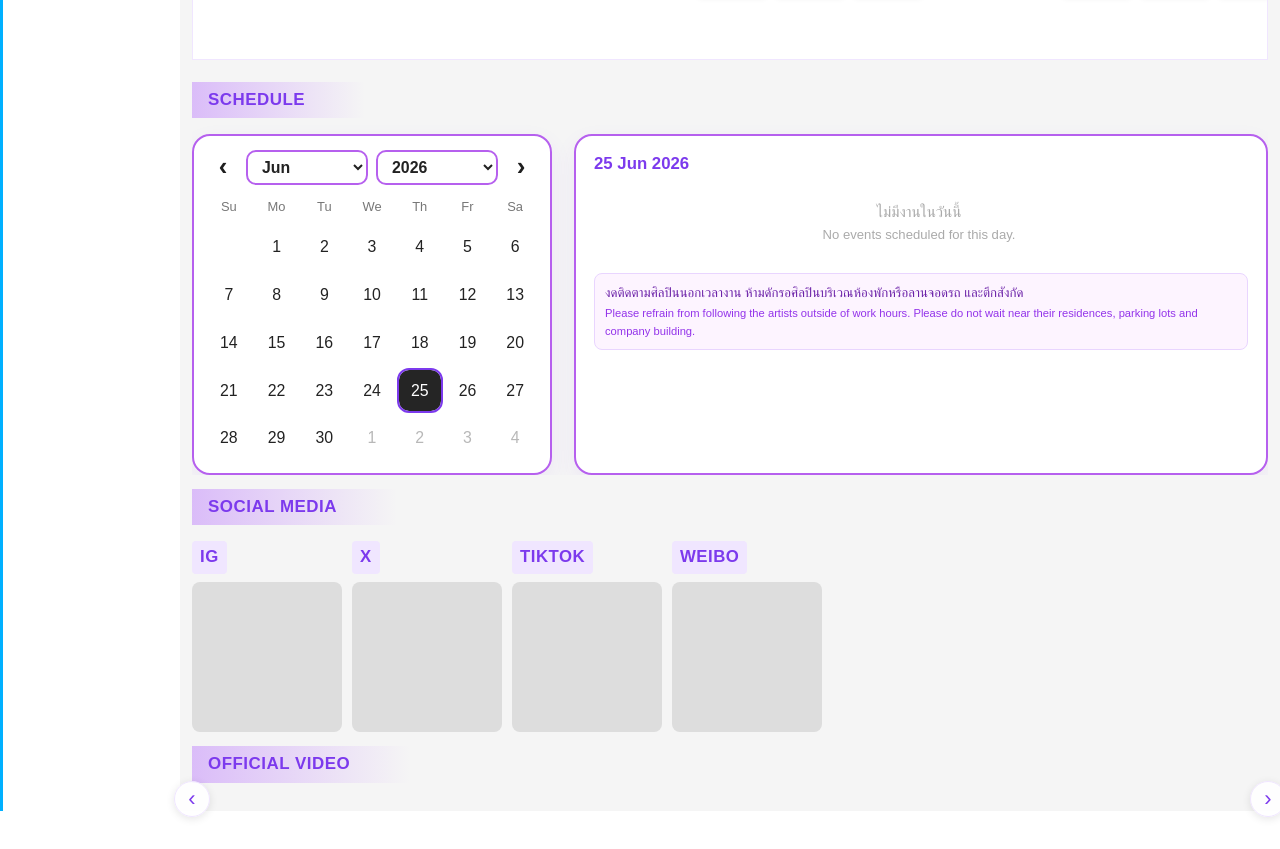
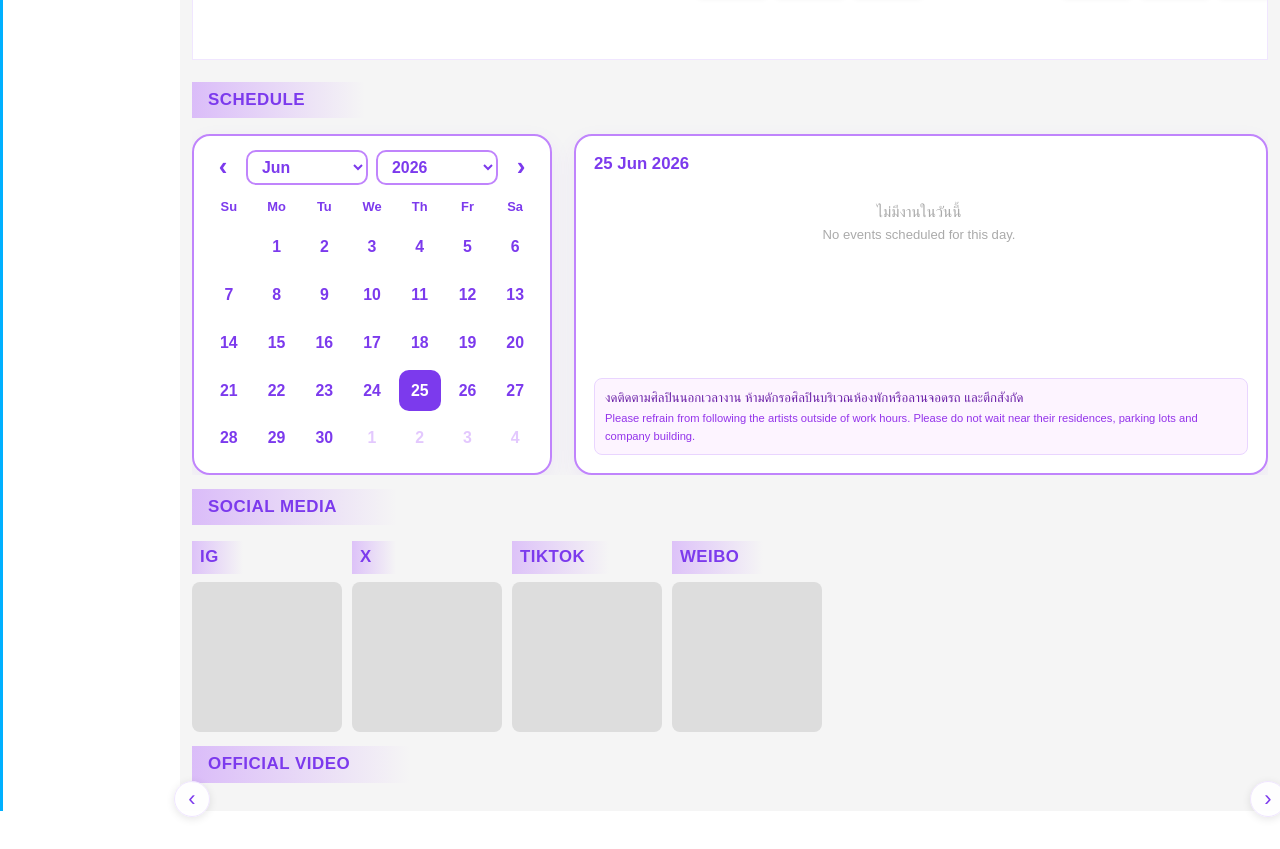
Before and after one commit to beonnnieofficial/-bonnieofficial_, a plain HTML site: page index.html in a window 1280 px wide. Shown: the part 1080-1929 px from the top of the page. Drawn offline with Linux system fonts and the light colour scheme; no server answers; a web font is replaced by a local one.

Commit message:
Update Calendar

```diff
--- a/css/style.css
+++ b/css/style.css
@@ -278,8 +278,7 @@ textarea {
 }
 
 .bio-text {
-  line-height: 1.7;
-  margin-top: 14px;
+  display: none;
 }
 
 .profile-header-row {
@@ -711,7 +710,7 @@ textarea {
 }
 
 .calendar {
-  border: 2px solid #b660ee;
+  border: 2px solid var(--color-navbar);
   box-sizing: border-box;
   border-radius: 18px;
   overflow: hidden;
@@ -731,11 +730,11 @@ textarea {
 }
 
 .cal-header select {
-  border: 2px solid #b660ee;
+  border: 2px solid var(--color-navbar);
   border-radius: 10px;
   padding: 6px 28px 6px 10px;
   font-size: clamp(0.86rem, 0.8rem + 0.24vw, 1rem);
-  color: #222;
+  color: var(--color-primary);
   background: var(--color-surface);
   font-weight: 800;
   line-height: 1.1;
@@ -749,7 +748,7 @@ textarea {
   background: transparent;
   border: none;
   border-radius: 10px;
-  color: #1f1f1f;
+  color: var(--color-primary);
   cursor: pointer;
   display: flex;
   font-size: clamp(1.35rem, 1.18rem + 0.55vw, 1.65rem);
@@ -774,9 +773,9 @@ textarea {
 }
 
 .cal-grid .day-label {
-  color: #777;
+  color: var(--color-primary);
   font-size: clamp(0.72rem, 0.68rem + 0.16vw, 0.82rem);
-  font-weight: 400;
+  font-weight: 700;
   line-height: 1;
   padding: 2px 0 7px;
 }
@@ -785,11 +784,11 @@ textarea {
   align-items: center;
   aspect-ratio: 1;
   border-radius: 10px;
-  color: #222;
+  color: var(--color-primary);
   cursor: pointer;
   display: flex;
   font-size: clamp(0.86rem, 0.8rem + 0.24vw, 1.02rem);
-  font-weight: 400;
+  font-weight: 700;
   justify-content: center;
   line-height: 1;
   padding: 0;
@@ -802,27 +801,29 @@ textarea {
   transform: translateY(-1px);
 }
 
-.cal-grid .day.today {
-  background: #252525;
-  color: #fff;
+.cal-grid .day.today,
+.cal-grid .day.today.selected {
+  background: var(--color-primary) !important;
+  color: #fff !important;
 }
 
 .cal-grid .day.highlight {
-  background: #f2f2f2;
-  color: #222;
+  background: transparent;
+  color: var(--color-primary);
 }
 
 .cal-grid .day.highlight:hover {
-  background: #e9ddff;
+  background: var(--color-primary-soft);
 }
 
 .cal-grid .day.selected {
-  outline: 2px solid var(--color-primary);
+  background: #ECCFFF !important;
+  color: var(--color-primary) !important;
 }
 
 .cal-grid .day.muted {
   background: transparent;
-  color: #b8b8b8;
+  color: rgba(192, 132, 252, 0.45);
 }
 
 .event-dot {
@@ -836,8 +837,13 @@ textarea {
   transform: translateX(-50%);
 }
 
-.day.today .event-dot {
+.day.today .event-dot,
+.day.today.selected .event-dot {
   background: #fff;
+}
+
+.day.selected .event-dot {
+  background: var(--color-primary);
 }
 
 .event-item {
@@ -871,8 +877,10 @@ textarea {
 }
 
 .schedule-detail {
+  display: flex;
+  flex-direction: column;
   background: var(--color-surface);
-  border: 2px solid #b660ee;
+  border: 2px solid var(--color-navbar);
   box-sizing: border-box;
   border-radius: 18px;
   box-shadow: 0 8px 22px rgba(124, 58, 237, 0.07);
@@ -893,6 +901,7 @@ textarea {
   max-height: 260px;
   overflow-y: auto;
   padding-right: 4px;
+  margin-bottom: 14px;
 }
 
 .schedule-detail-notice {
@@ -902,7 +911,7 @@ textarea {
   color: #6b21a8;
   font-size: var(--text-xs);
   line-height: 1.55;
-  margin-top: 12px;
+  margin-top: auto;
   padding: 9px 10px;
 }
 
@@ -936,9 +945,9 @@ textarea {
   color: var(--color-primary);
   letter-spacing: .5px;
   margin-bottom: 8px;
-  background: var(--color-primary-soft);
-  padding: 3px 8px;
-  border-radius: 4px;
+  background: linear-gradient(to right, rgba(192, 132, 252, 0.45), transparent);
+  padding: 3px 24px 3px 8px;
+  border-radius: 0;
 }
 
 .social-link {
@@ -1217,7 +1226,12 @@ textarea {
 }
 
 .contact-handle {
+  display: inline-block;
   font-weight: 700;
+  color: var(--color-primary);
+  background: linear-gradient(to right, rgba(192, 132, 252, 0.45), transparent);
+  padding: 3px 24px 3px 8px;
+  border-radius: 0;
 }
 
 .yt-page-grid {
--- a/index.html
+++ b/index.html
@@ -227,6 +227,7 @@
               </div>
             </div>
           </div>
+          <p class="bio-text" id="bio-text"></p>
           <div class="social-section">
             <div class="social-label">SOCIAL MEDIA</div>
             <div class="social-grid" id="social-grid">
@@ -295,7 +296,7 @@
           <div class="loading">กำลังโหลด...</div>
         </div>
       </div>
-      <div id="page-gallery" hidden>
+         <div id="page-gallery" hidden>
         <div class="gallery-label">GALLERY</div>
         <div class="gallery-list" id="gallery-list">
           <div class="loading">กำลังโหลด...</div>
```
